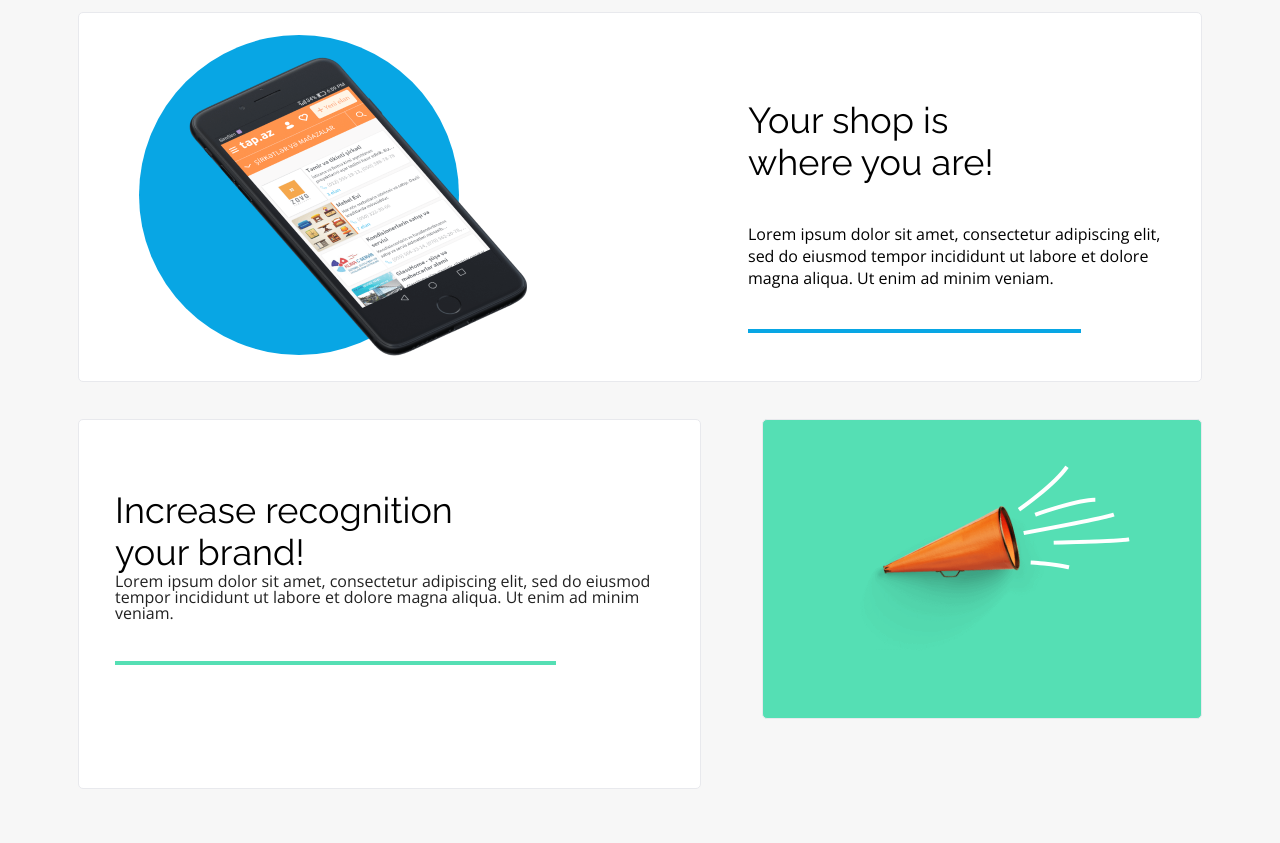
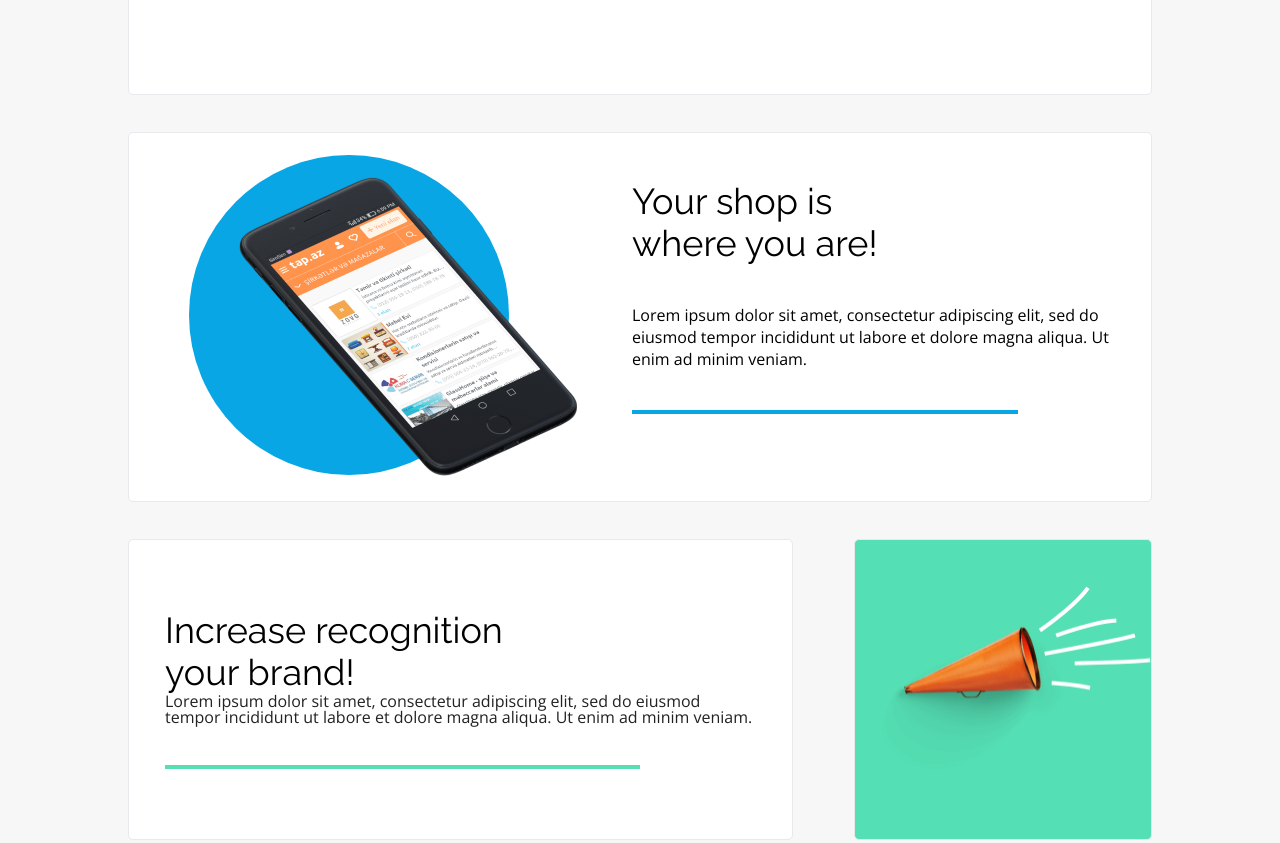
Before and after one commit to LukasDudek/BestShop, a plain HTML site: page index.html in a window 1280 px wide. Shown: the part 1896-2739 px from the top of the page. Drawn offline with nearby package versions, Linux system fonts and the light colour scheme.

Commit message:
poprawki resposywnosci

```diff
--- a/elements/_benefits.scss
+++ b/elements/_benefits.scss
@@ -16,6 +16,10 @@
         align-items: center;
         justify-content: space-between;
         padding: 37px;
+        @include notebook {
+            width: 80%;
+            height: auto;
+        }
         @include mobile {
             width: 80%;
             height: 100%;
@@ -26,6 +30,10 @@
             max-width: 416px;
             max-height: 156px;
             margin-bottom: 40px;
+            @include notebook {
+                max-width: 100%;
+                max-height: 100%;
+            }
             @include mobile {
                 margin-bottom: 90px;
             }
@@ -79,6 +87,9 @@
         display: flex;
         justify-content: space-between;
         width: 1124px;
+        @include notebook {
+            width: 80%;
+        }
         @include mobile {
             flex-direction: column;
             width: 80%;
@@ -91,6 +102,10 @@
             border-radius: 5px;
             border: #E8E9ED 1px solid;
             padding: 69px 34px 70px 36px;
+            @include notebook {
+                width: 100%;
+                height: auto;
+            }
             @include mobile {
                 width: 100%;
                 height: auto;
@@ -110,7 +125,6 @@
         .box-img3 {
             background-color: $color-green;
             width: 440px;
-            height: 300px;
             display: flex;
             justify-content: center;
             align-items: center;
--- a/elements/_contact.scss
+++ b/elements/_contact.scss
@@ -11,8 +11,17 @@
         height: 376px;
         margin-bottom: 59px;
         display: flex;
+        @include mobile {
+            width: 80%;
+            height: auto;
+            flex-direction: column;
+            align-items: center;
+        }
         .information-contact {
             width: 50%;
+            @include mobile {
+                width: 80%;
+            }
             .contact-tittle {
                 font-size: 3.063rem;
                 line-height: 57px;
@@ -25,16 +34,27 @@
                 margin-bottom: 42px;
             }
             .mail-and-number {
+                display: flex;
                 font-weight: 600;
                 font-size: 1rem;
                 line-height: 22px;
                 color: $color-grey;
+                @include mobile {
+                    // p {
+                    //     display: inline-block;
+                    // }
+                    display: inline-block;
+                    margin-bottom: 9%;
+                }
             }
         }
         .form-container {
             width: 50%;
             display: flex;
             flex-direction: column;
+            @include mobile {
+                width: 80%;
+            }
             .name {
                 display: flex;
                 flex-direction: column;
--- a/elements/_footer.scss
+++ b/elements/_footer.scss
@@ -7,6 +7,9 @@
         justify-content: space-between;
         align-items: center;
         height: 89px;
+        @include mobile {
+            width: 80%;
+        }
         .logo-box-footer {
             .logo-footer {
                 font-size: 1.625rem;
--- a/elements/_pricing.scss
+++ b/elements/_pricing.scss
@@ -3,6 +3,9 @@
     justify-content: center;
     align-items: center;
     margin-bottom: 1%;
+    @include notebook {
+        margin-bottom: 5%;
+    }
     @include mobile {
         margin-bottom: 5%;
     }
@@ -12,6 +15,10 @@
         margin-top: 100px;
         display: flex;
         flex-direction: column;
+        @include notebook {
+            width: 80%;
+            height: auto;
+        }
         @include mobile {
             width: 80%;
             height: auto;
@@ -23,6 +30,9 @@
             line-height: 42px;
             text-align: center;
             margin-bottom: 50px;
+            @include notebook {
+                font-size: 4.25rem;
+            }
             @include mobile {
                 font-size: 4.25rem;
             }
@@ -30,6 +40,10 @@
         .price-blocks {
             display: flex;
             justify-content: space-evenly;
+            @include notebook {
+                align-items: center;
+                flex-direction: column;
+            }
             @include mobile {
                 align-items: center;
                 flex-direction: column;
@@ -44,6 +58,12 @@
                 flex-direction: column;
                 align-items: center;
                 margin-right: 10%;
+                @include notebook {
+                    margin-right: 0;
+                    flex-direction: row;
+                    justify-content: space-evenly;
+                    margin-bottom: 20%;
+                }
                 @include mobile {
                     margin-right: 0;
                     flex-direction: row;
@@ -61,6 +81,10 @@
                     position: relative;
                     top: 17px;
                     left: 12px;
+                    @include notebook {
+                        top: 11px;
+                        left: -100px;
+                    }
                     @include mobile {
                         top: 7px;
                         left: -88px;
@@ -78,6 +102,10 @@
                     position: relative;
                     top: 9px;
                     left: 14px;
+                    @include notebook {
+                        top: 11px;
+                        left: -100px;
+                    }
                     @include mobile {
                         top: 10px;
                         left: -82px;
@@ -94,6 +122,10 @@
     justify-content: space-between;
     align-items: center;
     margin-bottom: 6%;
+    @include notebook {
+        margin-right: 5%;
+        width: 50%;
+    }
     @include mobile {
         margin-right: 5%;
         width: 50%;
@@ -101,12 +133,19 @@
 }
 .offerrs {
     height: auto;
+    @include notebook {
+        width: 50%;
+    }
     @include mobile {
         width: 50%;
     }
     p {
         margin-bottom: 15%;
         font-size: 1.3rem;
+        @include notebook {
+            font-size: 2.0rem;
+        }
+
         img {
             transform: scale(1.7);
             margin-bottom: 2%;
@@ -119,6 +158,10 @@
     line-height: normal;
     font-family: $font-raleway;
     font-weight: bold;
+    @include notebook {
+        margin-top: 0;
+        font-size: 1.7rem;
+    }
     @include mobile {
         margin-top: 0;
         font-size: 1.7rem;
@@ -129,6 +172,11 @@
     color: #FB3B64;
     font-size: 3.875rem;
     line-height: normal;
+    @include notebook {
+        font-size: 6rem;
+        margin-top: 0;
+        margin-bottom: 10px;
+    }
     @include mobile {
         margin-top: 0;
         margin-bottom: 10px;
@@ -156,6 +204,10 @@
     position: relative;
     top: 15px;
     left: 5px;
+    @include notebook {
+        top: 10px;
+        left: -104px;
+    }
     @include mobile {
         top: 6px;
         left: -82px;
--- a/elements/_statistic.scss
+++ b/elements/_statistic.scss
@@ -20,8 +20,11 @@
                margin: 20px 0px 100px;
             }
             @include mobile {
-                margin-top: 10px;
-                margin-bottom: 50px;
+               margin-top: 10px;
+               margin-bottom: 50px;
+               width: 70%;
+               font-size: 3.25rem;
+               line-height: 3.5rem;
             }
         }
 
@@ -52,13 +55,20 @@
             width: 60px;
             height: 60px;
             border-radius: 50%;
-            background-color: $color-redish;
+            background-color: $color-green;
         }
         .circle_person {
             background-color: $color-redish;
             position: absolute;
             top: 0px;
             left: 4px;
+         }
+         .circle_eye {
+            background-color: $color-primary;
+            position: absolute;
+            top: -3px;
+            left: 12px;
+
          }
          .svg_stat { /* wycentrowanie samego svg */
             display: block;
@@ -100,13 +110,7 @@
 
 
 
-.circle_eye {
-   background-color: $color-primary;
-   position: absolute;
-   top: -3px;
-   left: 12px;
 
-}
 .circle_catalog {
    background-color: $color-green;
    position: absolute;
--- a/index.html
+++ b/index.html
@@ -188,7 +188,9 @@
             <div class="information-contact">
                 <h1 class="contact-tittle">Any questions?</h1>
                 <p class="contact-text">Leave your email address or call us!</p>
-                <p class="mail-and-number"> <img src="./assets/Mail Icon.svg" alt="mail icon" height="27px" width="27px"> info@bestshop.xyz &nbsp; <img src="./assets/Phone Icon.svg" alt="phone icon" height="27px" width="27px"> 123 456 789</p>
+                <div class="mail-and-number">
+                    <p><img src="./assets/Mail Icon.svg" alt="mail icon" height="27px" width="27px"> info@bestshop.xyz</p> &nbsp; <p><img src="./assets/Phone Icon.svg" alt="phone icon" height="27px" width="27px"> 123 456 789</p>
+                </div>
             </div>
             <form class="form-container">
                 <div class="name">
```
Also changed, not shown: css/main.css, 1 other file.
